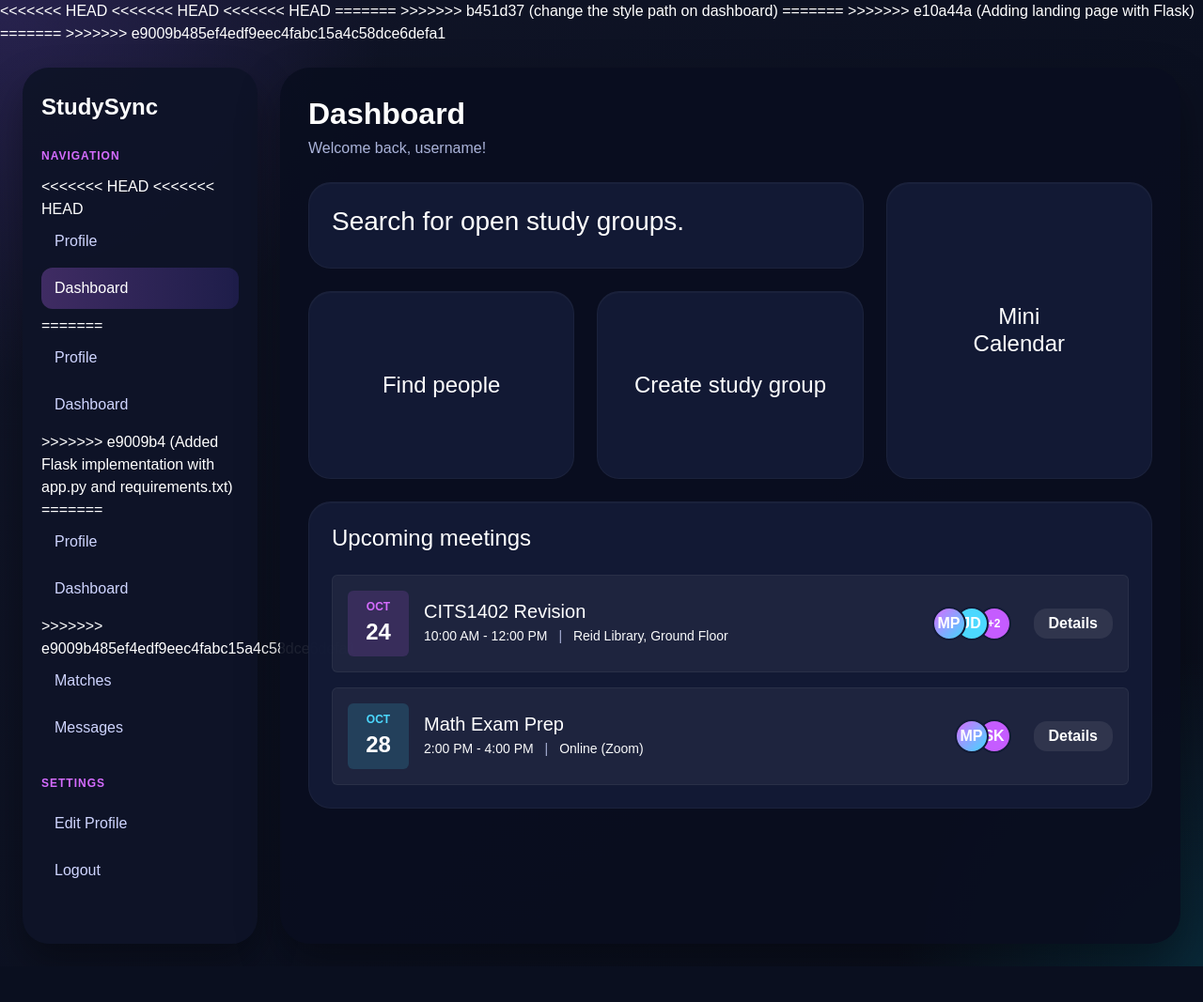
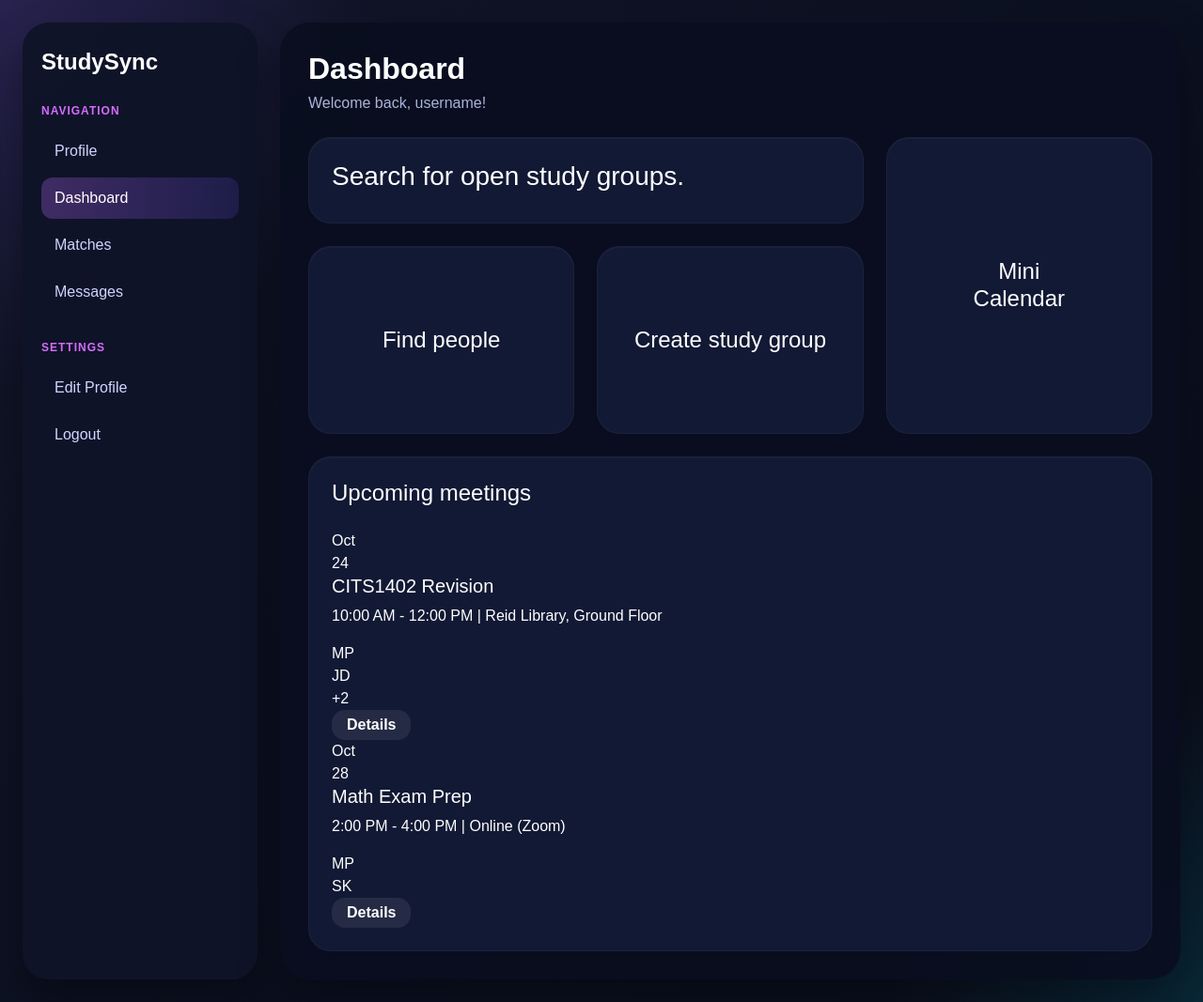
Before and after one commit to OCEsLastHope/cits3403, a Python web app: template templates/dashboard.html in a window 1280 px wide. Shown: the whole page at 94% size. Before the commit the page ends 1029 px from the top, so only its background shows below. Run offline with Jinja, Linux system fonts and the light colour scheme; the template is opened without the code that fills it, so the values that code supplies are empty.

Commit message:
Fixed git merge conflict messaging on dashboard

```diff
--- a/templates/dashboard.html
+++ b/templates/dashboard.html
@@ -4,24 +4,15 @@
     <meta charset="UTF-8" />
     <meta name="viewport" content="width=device-width, initial-scale=1.0" />
     <title>Dashboard</title>
+
     <link
       href="https://cdn.jsdelivr.net/npm/bootstrap@5.3.8/dist/css/bootstrap.min.css"
       rel="stylesheet"
     />
-<<<<<<< HEAD
-<<<<<<< HEAD
-<<<<<<< HEAD
-    <link rel="stylesheet" href="/static/styles.css" />
-=======
-    <link rel="stylesheet" href="../static/styles.css" />
->>>>>>> b451d37 (change the style path on dashboard)
-=======
-    <link rel="stylesheet" href="{{ url_for('static', filename='styles.css') }}">
->>>>>>> e10a44a (Adding landing page with Flask)
-=======
-    <link rel="stylesheet" href="../static/styles.css" />
->>>>>>> e9009b485ef4edf9eec4fabc15a4c58dce6defa1
+
+    <link rel="stylesheet" href="{{ url_for('static', filename='styles.css') }}" />
   </head>
+
   <body>
     <div class="app-shell">
       <aside class="sidebar">
@@ -29,25 +20,15 @@
 
         <div class="sidebar-section">
           <div class="sidebar-title">Navigation</div>
-<<<<<<< HEAD
-<<<<<<< HEAD
-          <a href="#">Profile</a>
-          <a href="#" class="active">Dashboard</a>
-=======
           <a href="{{ url_for('profile') }}">Profile</a>
-          <a href="{{ url_for('dashboard') }}">Dashboard</a>
->>>>>>> e9009b4 (Added Flask implementation with app.py and requirements.txt)
-=======
-          <a href="{{ url_for('profile') }}">Profile</a>
-          <a href="{{ url_for('dashboard') }}">Dashboard</a>
->>>>>>> e9009b485ef4edf9eec4fabc15a4c58dce6defa1
+          <a href="{{ url_for('dashboard') }}" class="active">Dashboard</a>
           <a href="#">Matches</a>
           <a href="#">Messages</a>
         </div>
 
         <div class="sidebar-section">
           <div class="sidebar-title">Settings</div>
-          <a href="#">Edit Profile</a>
+          <a href="{{ url_for('profile') }}">Edit Profile</a>
           <a href="#">Logout</a>
         </div>
       </aside>
@@ -59,6 +40,7 @@
             <p>Welcome back, username!</p>
           </div>
         </div>
+
         <div class="row g-4">
           <div class="col-lg-8">
             <div class="row g-4">
@@ -100,158 +82,51 @@
             <div class="info-card">
               <h4 class="mb-4">Upcoming meetings</h4>
 
-              <div
-                class="d-flex align-items-center justify-content-between p-3 mb-3 rounded"
-                style="
-                  background: rgba(255, 255, 255, 0.05);
-                  border: 1px solid rgba(255, 255, 255, 0.05);
-                "
-              >
-                <div class="d-flex align-items-center gap-3">
-                  <div
-                    class="text-center p-2 rounded"
-                    style="
-                      background: rgba(197, 92, 255, 0.15);
-                      min-width: 65px;
-                    "
-                  >
-                    <div
-                      class="fw-bold"
-                      style="
-                        color: #d56cff;
-                        font-size: 12px;
-                        text-transform: uppercase;
-                      "
-                    >
-                      Oct
-                    </div>
-                    <div class="fs-4 fw-bold">24</div>
+              <div class="meeting-card">
+                <div class="meeting-left">
+                  <div class="date-box purple">
+                    <div class="month">Oct</div>
+                    <div class="day">24</div>
                   </div>
 
                   <div>
-                    <h5 class="m-0 mb-1">CITS1402 Revision</h5>
-                    <div class="text-light" style="font-size: 14px">
-                      10:00 AM - 12:00 PM
-                      <span class="mx-2" style="color: #aab3d9">|</span> Reid
-                      Library, Ground Floor
-                    </div>
+                    <h5>CITS1402 Revision</h5>
+                    <p>10:00 AM - 12:00 PM | Reid Library, Ground Floor</p>
                   </div>
                 </div>
 
-                <div class="d-flex align-items-center gap-4">
-                  <div class="d-flex">
-                    <div
-                      class="d-flex align-items-center justify-content-center text-white fw-bold rounded-circle"
-                      style="
-                        width: 36px;
-                        height: 36px;
-                        background: linear-gradient(135deg, #d66dff, #41d9ff);
-                        border: 2px solid #131b36;
-                        z-index: 3;
-                      "
-                    >
-                      MP
-                    </div>
-                    <div
-                      class="d-flex align-items-center justify-content-center text-white fw-bold rounded-circle"
-                      style="
-                        width: 36px;
-                        height: 36px;
-                        background: #4cd8ff;
-                        border: 2px solid #131b36;
-                        margin-left: -12px;
-                        z-index: 2;
-                      "
-                    >
-                      JD
-                    </div>
-                    <div
-                      class="d-flex align-items-center justify-content-center text-white fw-bold rounded-circle"
-                      style="
-                        width: 36px;
-                        height: 36px;
-                        background: #c55cff;
-                        border: 2px solid #131b36;
-                        margin-left: -12px;
-                        z-index: 1;
-                        font-size: 12px;
-                      "
-                    >
-                      +2
-                    </div>
+                <div class="meeting-right">
+                  <div class="avatar-row">
+                    <div class="small-avatar">MP</div>
+                    <div class="small-avatar blue">JD</div>
+                    <div class="small-avatar purple">+2</div>
                   </div>
+
                   <button class="custom-btn secondary py-1 px-3">
                     Details
                   </button>
                 </div>
               </div>
 
-              <div
-                class="d-flex align-items-center justify-content-between p-3 rounded"
-                style="
-                  background: rgba(255, 255, 255, 0.05);
-                  border: 1px solid rgba(255, 255, 255, 0.05);
-                "
-              >
-                <div class="d-flex align-items-center gap-3">
-                  <div
-                    class="text-center p-2 rounded"
-                    style="
-                      background: rgba(65, 217, 255, 0.15);
-                      min-width: 65px;
-                    "
-                  >
-                    <div
-                      class="fw-bold"
-                      style="
-                        color: #4cd8ff;
-                        font-size: 12px;
-                        text-transform: uppercase;
-                      "
-                    >
-                      Oct
-                    </div>
-                    <div class="fs-4 fw-bold">28</div>
+              <div class="meeting-card">
+                <div class="meeting-left">
+                  <div class="date-box blue">
+                    <div class="month">Oct</div>
+                    <div class="day">28</div>
                   </div>
 
                   <div>
-                    <h5 class="m-0 mb-1">Math Exam Prep</h5>
-                    <div class="text-light" style="font-size: 14px">
-                      2:00 PM - 4:00 PM
-                      <span class="mx-2" style="color: #aab3d9">|</span> Online
-                      (Zoom)
-                    </div>
+                    <h5>Math Exam Prep</h5>
+                    <p>2:00 PM - 4:00 PM | Online (Zoom)</p>
                   </div>
                 </div>
 
-                <div class="d-flex align-items-center gap-4">
-                  <div class="d-flex">
-                    <div
-                      class="d-flex align-items-center justify-content-center text-white fw-bold rounded-circle"
-                      style="
-                        width: 36px;
-                        height: 36px;
-                        background: linear-gradient(135deg, #d66dff, #41d9ff);
-                        border: 2px solid #131b36;
-                        z-index: 3;
-                      "
-                    >
-                      MP
-                    </div>
-                    <div
-                      class="d-flex align-items-center justify-content-center text-white fw-bold rounded-circle"
-                      style="
-                        width: 36px;
-                        height: 36px;
-                        background: #c55cff;
-                        border: 2px solid #131b36;
-                        margin-left: -12px;
-                        z-index: 2;
-                      "
-                    >
-                      SK
-                    </div>
+                <div class="meeting-right">
+                  <div class="avatar-row">
+                    <div class="small-avatar">MP</div>
+                    <div class="small-avatar purple">SK</div>
                   </div>
+
                   <button class="custom-btn secondary py-1 px-3">
                     Details
                   </button>
```
